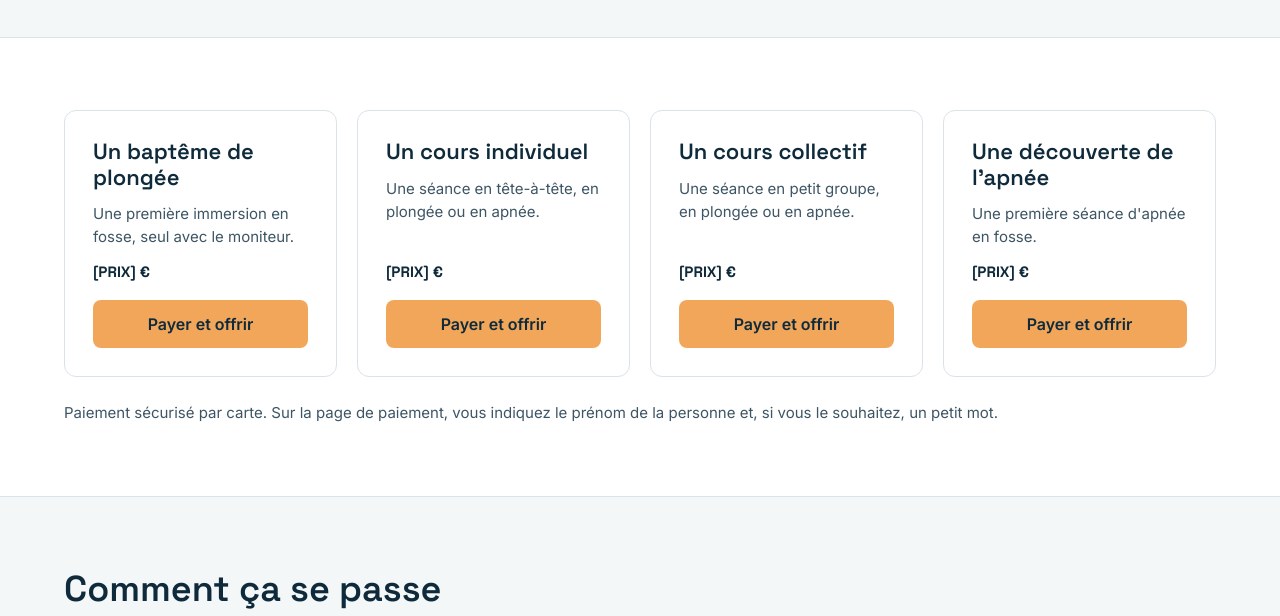
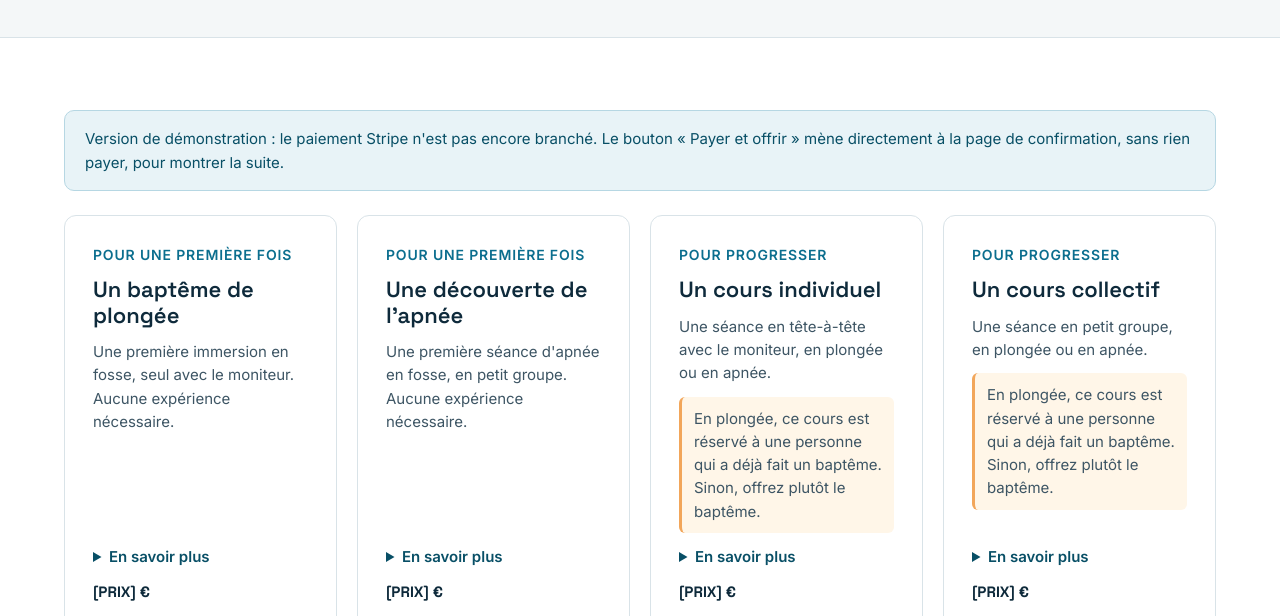
Before and after one commit to Sabdvsfree/cours-plongee-gael-lepennec, a plain HTML site: page offrir.html in a window 1280 px wide. Shown: the part 328-944 px from the top of the page. Drawn offline with Linux system fonts and the light colour scheme.

Commit message:
Add files via upload

```diff
--- a/css/styles.css
+++ b/css/styles.css
@@ -1306,3 +1306,51 @@ img.photo {
   gap: 4px 24px;
   align-content: start;
 }
+
+/* Bons cadeaux : condition et « En savoir plus » --------------------------- */
+
+.message--info {
+  background: #e8f3f7;
+  color: var(--bleu-fonce);
+  border: 1px solid #b6d7e3;
+  margin-bottom: 24px;
+}
+
+.carte__condition {
+  background: #fff6e8;
+  border-left: 3px solid #f2a65a;
+  border-radius: 6px;
+  padding: 10px 12px;
+  font-size: 0.875rem;
+  margin: 0;
+}
+
+.carte__details {
+  font-size: 0.9375rem;
+}
+
+.carte__details summary {
+  cursor: pointer;
+  font-weight: 600;
+  color: var(--bleu-fonce);
+}
+
+.carte__details p {
+  margin: 8px 0 0;
+  color: var(--texte-doux);
+}
+
+/* seule la description s'étire : condition, « En savoir plus », prix et
+   bouton restent groupés en bas de chaque carte */
+.carte .carte__condition,
+.carte .carte__details p {
+  flex-grow: 0;
+}
+
+.grille--4 .carte p {
+  flex-grow: 0;
+}
+
+.grille--4 .carte .carte__details {
+  margin-top: auto;
+}
--- a/js/main.js
+++ b/js/main.js
@@ -172,12 +172,19 @@
      (ou bonIndividuel, bonCollectif, bonApnee). S'il a un lien Stripe dans
      js/config.js, il y mène ; sinon il reste en mode démonstration. */
 
+  var paiementsManquants = 0;
   document.querySelectorAll("[data-paiement]").forEach(function (bouton) {
     var lien = (reglages.paiement || {})[bouton.dataset.paiement];
     if (lien) {
       bouton.href = lien;
+    } else {
+      paiementsManquants++;
     }
   });
+  var avisDemoPaiement = document.getElementById("demo-paiement");
+  if (avisDemoPaiement && paiementsManquants > 0) {
+    avisDemoPaiement.hidden = false;
+  }
 
   /* 4. Page de confirmation ---------------------------------------------- */
 
--- a/offrir.html
+++ b/offrir.html
@@ -43,33 +43,57 @@
 
     <section class="section section--blanche">
       <div class="conteneur">
+        <!-- Visible tant que les liens Stripe ne sont pas collés dans js/config.js -->
+        <div class="message message--info" id="demo-paiement" hidden>Version de démonstration : le paiement Stripe n'est pas encore branché. Le bouton « Payer et offrir » mène directement à la page de confirmation, sans rien payer, pour montrer la suite.</div>
         <div class="grille grille--4">
           <article class="carte carte--blanche">
+            <span class="surtitre">Pour une première fois</span>
             <h3>Un baptême de plongée</h3>
-            <p>Une première immersion en fosse, seul avec le moniteur.</p>
+            <p>Une première immersion en fosse, seul avec le moniteur. Aucune expérience nécessaire.</p>
+            <details class="carte__details">
+              <summary>En savoir plus</summary>
+              <p>20 à 30 minutes sous l'eau, jusqu'à 6 m, avec le moniteur à ses côtés. Explications au sec, puis mise à l'eau là où on a pied. Tout le matériel est fourni. Dès 8 ans, sans certificat médical : il suffit d'être à l'aise dans l'eau.</p>
+            </details>
             <p class="carte__prix">[PRIX] €</p>
             <a class="bouton bouton--principal" href="confirmation.html?type=cadeau&amp;demo=1" data-paiement="bonBapteme">Payer et offrir</a>
           </article>
           <article class="carte carte--blanche">
+            <span class="surtitre">Pour une première fois</span>
+            <h3>Une découverte de l'apnée</h3>
+            <p>Une première séance d'apnée en fosse, en petit groupe. Aucune expérience nécessaire.</p>
+            <details class="carte__details">
+              <summary>En savoir plus</summary>
+              <p>1 h 30, dont 1 h dans l'eau : respiration et relaxation au sec, premières apnées en surface, puis une descente douce le long d'un câble. Matériel fourni. Dès 12 ans, avec un certificat médical de non contre-indication à l'apnée.</p>
+            </details>
+            <p class="carte__prix">[PRIX] €</p>
+            <a class="bouton bouton--principal" href="confirmation.html?type=cadeau&amp;demo=1" data-paiement="bonApnee">Payer et offrir</a>
+          </article>
+          <article class="carte carte--blanche">
+            <span class="surtitre">Pour progresser</span>
             <h3>Un cours individuel</h3>
-            <p>Une séance en tête-à-tête, en plongée ou en apnée.</p>
+            <p>Une séance en tête-à-tête avec le moniteur, en plongée ou en apnée.</p>
+            <p class="carte__condition">En plongée, ce cours est réservé à une personne qui a déjà fait un baptême. Sinon, offrez plutôt le baptême.</p>
+            <details class="carte__details">
+              <summary>En savoir plus</summary>
+              <p>1 h dans l'eau avec le moniteur pour elle seule : prendre confiance, revoir les gestes de sécurité, travailler sa flottabilité ou, en apnée, sa respiration et sa descente. Matériel et entrée de la fosse compris. Un certificat médical de non contre-indication sera demandé.</p>
+            </details>
             <p class="carte__prix">[PRIX] €</p>
             <a class="bouton bouton--principal" href="confirmation.html?type=cadeau&amp;demo=1" data-paiement="bonIndividuel">Payer et offrir</a>
           </article>
           <article class="carte carte--blanche">
+            <span class="surtitre">Pour progresser</span>
             <h3>Un cours collectif</h3>
             <p>Une séance en petit groupe, en plongée ou en apnée.</p>
+            <p class="carte__condition">En plongée, ce cours est réservé à une personne qui a déjà fait un baptême. Sinon, offrez plutôt le baptême.</p>
+            <details class="carte__details">
+              <summary>En savoir plus</summary>
+              <p>1 h dans l'eau en petit groupe (4 plongeurs ou 6 apnéistes au maximum), avec des exercices en binôme pour apprendre et progresser. Matériel et entrée de la fosse compris. Dès 12 ans, avec un certificat médical de non contre-indication.</p>
+            </details>
             <p class="carte__prix">[PRIX] €</p>
             <a class="bouton bouton--principal" href="confirmation.html?type=cadeau&amp;demo=1" data-paiement="bonCollectif">Payer et offrir</a>
           </article>
-          <article class="carte carte--blanche">
-            <h3>Une découverte de l'apnée</h3>
-            <p>Une première séance d'apnée en fosse.</p>
-            <p class="carte__prix">[PRIX] €</p>
-            <a class="bouton bouton--principal" href="confirmation.html?type=cadeau&amp;demo=1" data-paiement="bonApnee">Payer et offrir</a>
-          </article>
         </div>
-        <p class="note">Paiement sécurisé par carte. Sur la page de paiement, vous indiquez le prénom de la personne et, si vous le souhaitez, un petit mot.</p>
+        <p class="note">Un doute sur le bon à offrir ? Le baptême de plongée et la découverte de l'apnée conviennent à tout le monde, même sans aucune expérience.</p>
       </div>
     </section>
 
@@ -79,11 +103,12 @@
           <h2>Comment ça se passe</h2>
         </div>
         <ol class="deroule">
-          <li>Vous choisissez le bon et le réglez par carte.</li>
-          <li>Sous 48 h, vous recevez le bon par e-mail, avec un code unique, à imprimer ou à transférer.</li>
+          <li>Vous cliquez sur « Payer et offrir » : une page de paiement sécurisée Stripe s'ouvre. Vous payez par carte et indiquez le prénom de la personne et, si vous le souhaitez, un petit mot.</li>
+          <li>Stripe vous envoie aussitôt le reçu, et vous revenez sur ce site.</li>
+          <li>Sous 48 h, Gaël vous envoie le bon par e-mail, avec un code unique, à imprimer ou à transférer.</li>
           <li>La personne réserve sa date sur ce site en indiquant son code : elle n'a rien à payer.</li>
         </ol>
-        <p class="note">Le bon est valable un an à compter de l'achat. Il peut être échangé contre une autre séance de même valeur, mais il n'est pas remboursable.</p>
+        <p class="note">Le bon est valable un an à compter de l'achat. Il peut être échangé contre une autre séance de même valeur, mais il n'est pas remboursable. Gaël n'a jamais accès à vos données de carte.</p>
       </div>
     </section>
 
```
Also changed, not shown: confirmation.html (+1 -1 lines), plongee.html (+18 -18 lines).
